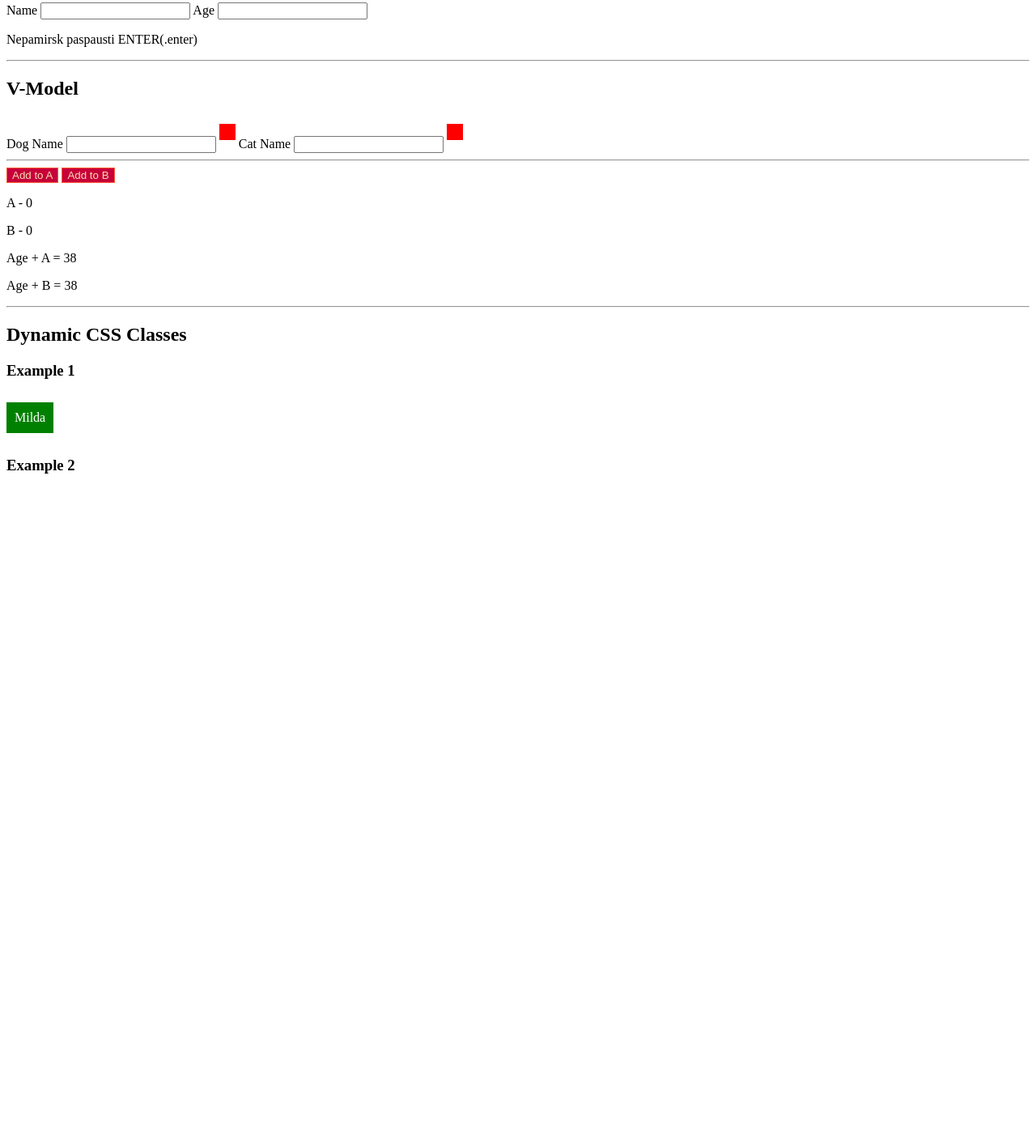
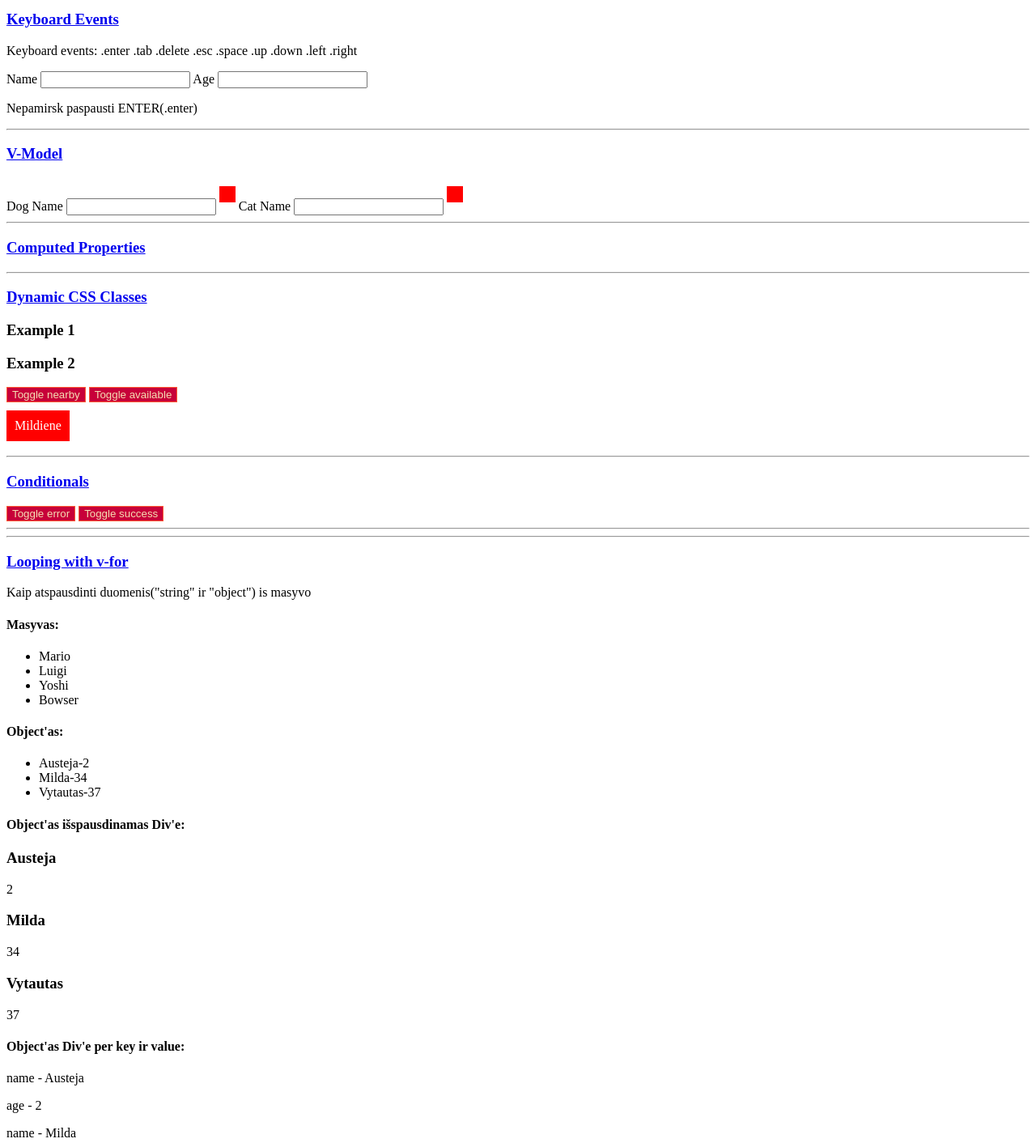
Before and after one commit to milduleison/abc-pratybos, a plain HTML site: page VUE event/index.html in a window 1280 px wide. Shown: the part 558-1970 px from the top of the page at 81% size. Before the commit the page ends 1163 px from the top, so only its background shows below. Drawn offline with nearby package versions, Linux system fonts and the light colour scheme.

Commit message:
http://thenetninja.co.uk

```diff
--- a/VUE event/app.js
+++ b/VUE event/app.js
@@ -12,8 +12,16 @@ let app = new Vue({
         catName: "",
         a:0,
         b:0,
-        available: true,
-        nearby: false
+        available: false,
+        nearby: false,
+        error: false,
+        success: false,
+        characters:["Mario", "Luigi", "Yoshi", "Bowser"],
+        ninjas:[
+            {name: "Austeja", age: 2},
+            {name: "Milda", age: 34},
+            {name: "Vytautas", age: 37},
+        ]
     },
     methods:{
         greet:function(time){
@@ -37,14 +45,24 @@ let app = new Vue({
         logAge:function(){
             console.log("Tu parasiai savo amziu")
         },
-        addToA: function(){
-            console.log("addToA");
-            return this.a + this.age;
-        },
-        addToB: function(){
-            console.log("addToB");
-            return this.b + this.age;
-        },
-    }
 
-    });
+    },
+
+        computed:{
+        //      addToA:function(){
+        //     console.log("addToA");
+        //     return this.a + this.age;
+        // },
+        //     addToB:function(){
+        //     console.log("addToB");
+        //     return this.b + this.age;
+        // },
+        compClasses:function(){
+            return {
+                available:this.available,
+                nearby:this.nearby
+            }
+        }
+        }
+
+     });
--- a/VUE event/index.html
+++ b/VUE event/index.html
@@ -12,10 +12,12 @@
 
 <body>
     <div id="vue-app">
+        <a v-on:click href="https://www.youtube.com/watch?v=2MAoq2-2nnE&index=3&list=PL4cUxeGkcC9gQcYgjhBoeQH7wiAyZNrYa"><h3>Data & Methods</h3></a>
             <h1>{{ greet("night") }}</h1>
             <h2>{{ name }}</h2>
             <h2>{{ job }}</h2>
         <hr>
+        <a v-on:click href="https://www.youtube.com/watch?v=DCwOPBxsXDs&list=PL4cUxeGkcC9gQcYgjhBoeQH7wiAyZNrYa&index=5"><h3>Events</h3></a>
                 <button v-on:click="add(1)">Prideti vienerius metus</button>
                 <button v-on:click.stop="subtract(1)">Atimti vienerius metus</button>
                 <button v-on:dblclick="add(10)">Prideti 10 metu</button>
@@ -26,7 +28,8 @@
                 <p>Event Modifiers: .stop .prevent .self .once .capture</p>
                 <a v-on:click.prevent href="https://vuejs.org/v2/guide/events.html#Event-Modifiers">Vue.js Evens</a>
         <hr>
-            <h2>Keyboard Events</h2>
+
+            <a v-on:click href="https://www.youtube.com/watch?v=Ni6qd0uRoKY&index=7&list=PL4cUxeGkcC9gQcYgjhBoeQH7wiAyZNrYa"><h3>Keyboard Events</h3></a>
             <p>Keyboard events: .enter .tab .delete .esc .space .up .down .left .right</p>
                 <label>Name</label>
                 <input type="text"v-on:keyup.enter="logName"/>
@@ -36,7 +39,7 @@
 
             <p>Nepamirsk paspausti ENTER(.enter)</p>
             <hr>
-            <h2>V-Model</h2>
+            <a v-on:click href="https://www.youtube.com/watch?v=O14qJr5sKXo&list=PL4cUxeGkcC9gQcYgjhBoeQH7wiAyZNrYa&index=9"><h3>V-Model</h3></a>
             <label>Dog Name</label>
                 <input type="text"v-model="dogName"/>
                 <span>{{ dogName }}</span>
@@ -44,19 +47,57 @@
                 <input type="text"v-model="catName"/>
                 <span>{{ catName }}</span>
                 <hr>
-             <button v-on:click="a++">Add to A</button>
+
+                <a v-on:click href="https://www.youtube.com/watch?v=O14qJr5sKXo&list=PL4cUxeGkcC9gQcYgjhBoeQH7wiAyZNrYa&index=9"><h3>Computed Properties</h3></a>
+            <!--- <button v-on:click="a++">Add to A</button>
              <button v-on:click="b++">Add to B</button>
              <p>A - {{ a }}</p>
              <p>B - {{ b }}</p>
-             <p>Age + A = {{ addToA() }}</p>
-             <p>Age + B = {{ addToB() }}</p>
+             <p>Age + A = {{ addToA }}</p>
+             <p>Age + B = {{ addToB }}</p>-->
             <hr>
-            <h2>Dynamic CSS Classes</h2>
+
+            <a v-on:click href="https://www.youtube.com/watch?v=4Gh5YcvGDjI&index=10&list=PL4cUxeGkcC9gQcYgjhBoeQH7wiAyZNrYa"><h3>Dynamic CSS Classes</h3></a>
              <h3>Example 1</h3>
-             <div v-on:click="available=!available" v-bind:class="{available:available}">
+             <!---<div v-on:click="available=!available" v-bind:class="{available:available}">
                <span>Milda</span>
+             </div>-->
+             <h3>Example 2</h3>
+             <button v-on:click="nearby=!nearby">Toggle nearby</button>
+             <button v-on:click="available=!available">Toggle available</button>
+             <div v-bind:class="compClasses">
+              <span>Mildiene</span>
+              <hr>
+
+             <a v-on:click href="https://www.youtube.com/watch?v=0EJqZLcwVLY&index=11&list=PL4cUxeGkcC9gQcYgjhBoeQH7wiAyZNrYa"><h3>Conditionals</h3></a>
+             <button v-on:click="error=!error">Toggle error</button>
+             <button v-on:click="success=!success">Toggle success</button>
+             <p v-if="error">Cia turi buti uzrasas "Error"!</p>
+             <p v-else-if="success">Cia turi buti uzrasas "Success"!</p>
+             <hr>
              </div>
-             <h3>Example 2</h3>
+            <hr>
+            <a v-on:click href="https://www.youtube.com/watch?v=9Hcswbo0nCY&list=PL4cUxeGkcC9gQcYgjhBoeQH7wiAyZNrYa&index=12"><h3>Looping with v-for</h3></a>
+             <p>Kaip atspausdinti duomenis("string" ir "object") is masyvo</p>
+             <h4>Masyvas:</h4>
+             <ul>
+                 <li v-for="i in characters">{{ i }}</li>
+             </ul>
+                <h4>Object'as:</h4>
+             <ul>
+                 <li v-for="i in ninjas">{{ i.name }}-{{i.age}}</li>
+             </ul>
+                <h4>Object'as išspausdinamas Div'e:</h4>
+             <div v-for="i in ninjas"> <!---vietoje <div> galime irasyti <template>(sablonas)-->
+                 <h3>{{ i.name }}</h3>
+                 <p>{{i.age}}</p>
+            </div>
+                <h4>Object'as Div'e per key ir value:</h4>
+            <template v-for="i in ninjas">
+                <div v-for="(val,key) in i">
+                <p>{{key}} - {{val}}</p>
+                </div>
+            </template>
     </div>
     <script type="text/javascript" src="app.js"></script>
 </body>
--- a/VUE event/style.css
+++ b/VUE event/style.css
@@ -23,6 +23,11 @@ span{
     background: green;
 }
 .nearby span:after{
-    content: "nearby";
-    margin-left: 10px;
+    content:"nearby";
+    margin-left:10px;
 }
+
+a:hover{
+    color: #F87A37;
+
+}
```
